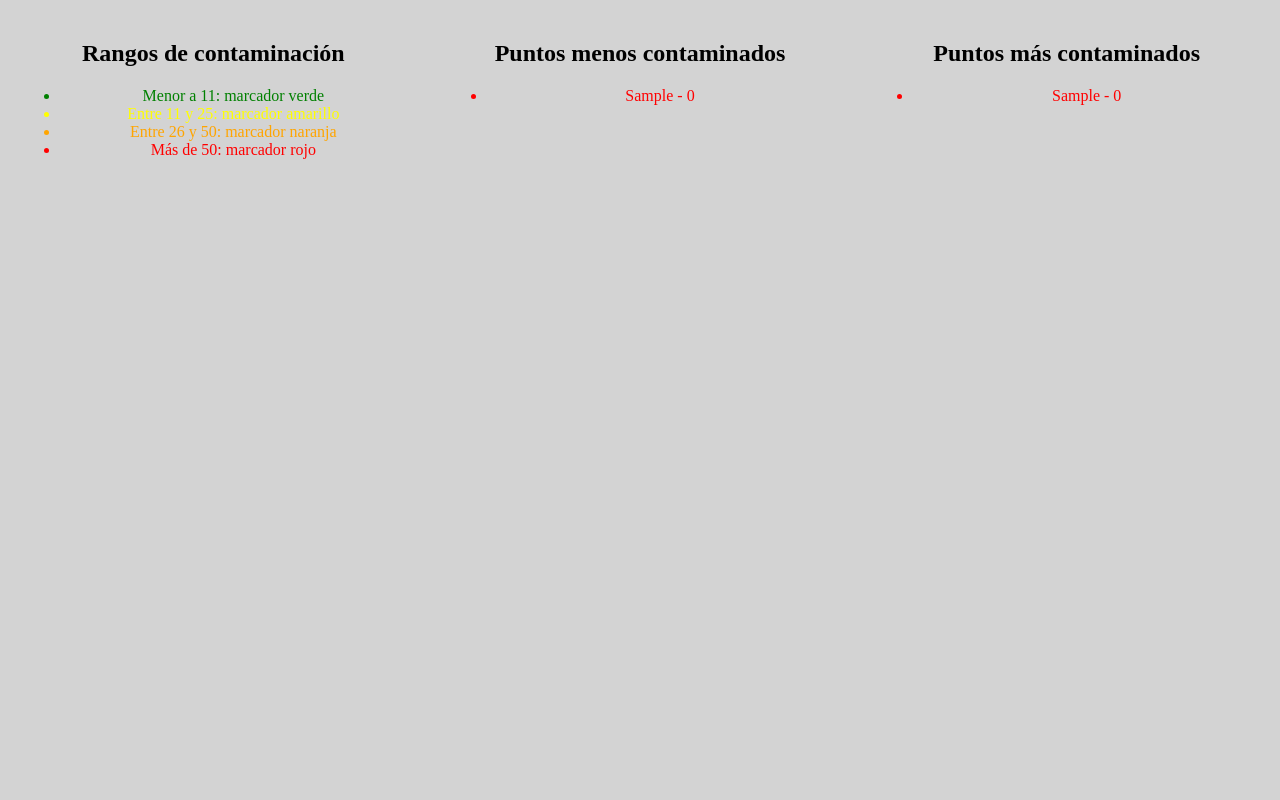
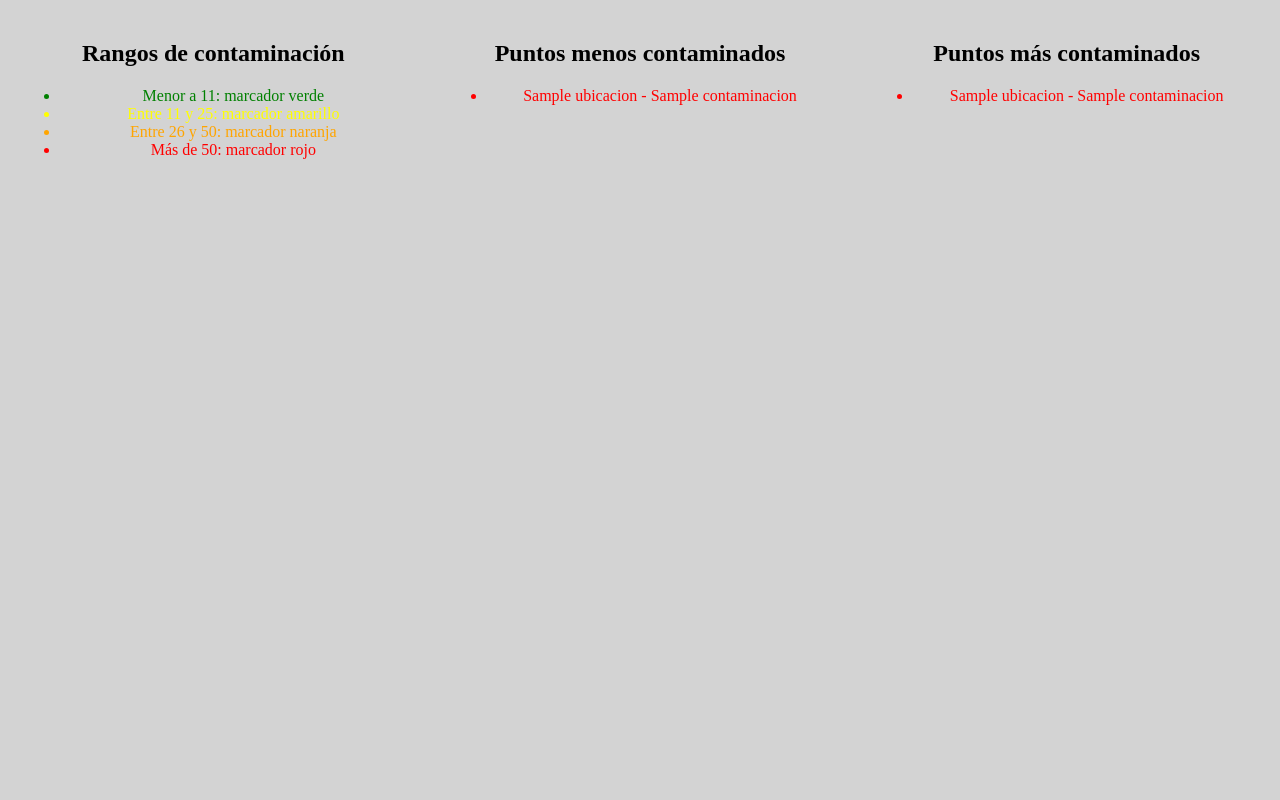
Before and after one commit to aitormorais/TrabajoFinGrado, a Django app: template web/templates/base.html in a window 1280 px wide. Shown: the part 720-1520 px from the top of the page. Run offline with Django 4.2, Linux system fonts and the light colour scheme; data comes from the database, SQL or seed files in the repository; both versions use the stored data as it was after the commit; the template is opened without the code that fills it: values that come from a table or form of the project are taken from there, most other values are stand-ins (such as "Sample title", 1, 10 or a date in 2020); some libraries are stand-ins or nearby versions.

Commit message:
ultimos detalles;)

```diff
--- a/bot/tratar_imagen.py
+++ b/bot/tratar_imagen.py
@@ -7,7 +7,7 @@ def tratar(nombre_imagen):
     if img is None:
         raise ValueError("No se pudo cargar la imagen: ", nombre_imagen)
     # Aplicar filtro de diferencia de mediana
-    img_suave = cv2.medianBlur(img, 5)
+    img_suave = cv2.medianBlur(img, 7)
     # Convertir a escala de grises
     img_gris = cv2.cvtColor(img_suave, cv2.COLOR_BGR2GRAY)
     # Aplicar la diferencia entre la imagen original y la imagen suavizada con el filtro de mediana
--- a/web/models.py
+++ b/web/models.py
@@ -2,10 +2,10 @@ from django.db import models
 from django.forms import ModelForm
 
 class Ubicacion(models.Model):
-    nombre = models.CharField(max_length=20)
+    nombre = models.CharField(max_length=200)
     lat = models.CharField(max_length=200)
     lng = models.CharField(max_length=200)
-    contaminacion = models.CharField(max_length=200)
+    contaminacion = models.FloatField()
     fecha = models.DateTimeField(auto_now_add=True)
     def __unicode__(self):
         return self.nombre
@@ -14,4 +14,4 @@ class Ubicacion(models.Model):
 class UbicacionForm(ModelForm):
     class Meta:
         model = Ubicacion
-        fields = ['lat', 'lng','nombre']
+        fields = ['lat', 'lng','nombre','contaminacion']
--- a/web/static/css/styles.css
+++ b/web/static/css/styles.css
@@ -1,18 +1,33 @@
-/* Estilos responsivos para el mapa */
-.map {
+html, body {
+  height: 100%;
+  margin: 0;
+  padding: 0;
+  }
+.labels {
+  display: flex;
+  height: 100%;
+}
+
+.label {
+  flex: 1;
+  padding: 20px;
+  background-color: lightgray;
+  text-align: center;
+}
+
+#map {
     width: 100%;
     height: 600px;
-  }
+}
 
-  /* Estilos adicionales para mejorar la apariencia */
-  header {
+header {
     background-color: #333;
     color: #fff;
     padding: 20px;
     text-align: center;
-  }
+}
 
-  header a {
+header a {
     color: #fff;
     text-decoration: none;
-  }
+}
--- a/web/static/js/maps.js
+++ b/web/static/js/maps.js
@@ -28,7 +28,7 @@ function generarMarkers(mk){
     var marker = new google.maps.Marker({
         position: new google.maps.LatLng(lat,lng),
         map: map,
-        title: "nombre",
+        title: mk[0],
         icon: {
             path: google.maps.SymbolPath.CIRCLE,
             scale: 10,
--- a/web/templates/base.html
+++ b/web/templates/base.html
@@ -63,17 +28,16 @@
       <h2>Puntos menos contaminados</h2>
       <ul>
         {% for ubicacion in tres_menos_contaminadas %}
-          {% if ubicacion.3 <= 10 %}
-            <li style="color: green;">{{ ubicacion.0 }} - {{ ubicacion.3|default:0 }}</li>
-          {% elif ubicacion.3 > 10 and ubicacion.3 <= 25 %}
-            <li style="color: yellow;">{{ ubicacion.0 }} - {{ ubicacion.3|default:0 }}</li>
-          {% elif ubicacion.3 > 25 and ubicacion.3 <= 50 %}
-            <li style="color: orange;">{{ ubicacion.0 }} - {{ ubicacion.3|default:0 }}</li>
+          {% if ubicacion.contaminacion <= 10 %}
+            <li style="color: green;">{{ ubicacion.nombre }} - {{ ubicacion.contaminacion }}</li>
+          {% elif ubicacion.contaminacion > 10 and ubicacion.contaminacion <= 25 %}
+            <li style="color: yellow;">{{ ubicacion.nombre }} - {{ ubicacion.contaminacion }}</li>
+          {% elif ubicacion.contaminacion > 25 and ubicacion.contaminacion <= 50 %}
+            <li style="color: orange;">{{ ubicacion.nombre }} - {{ ubicacion.contaminacion }}</li>
           {% else %}
-            <li style="color: red;">{{ ubicacion.0 }} - {{ ubicacion.3|default:0 }}</li>
+            <li style="color: red;">{{ ubicacion.nombre }} - {{ ubicacion.contaminacion }}</li>
           {% endif %}
         {% endfor %}
-
       </ul>
     </div>
 
@@ -83,14 +47,14 @@
       <h2>Puntos más contaminados</h2>
       <ul>
         {% for ubicacion in tres_mas_contaminadas %}
-          {% if ubicacion.3 <= 10 %}
-            <li style="color: green;">{{ ubicacion.0 }} - {{ ubicacion.3|default:0 }}</li>
-          {% elif ubicacion.3 > 10 and ubicacion.3 <= 25 %}
-            <li style="color: yellow;">{{ ubicacion.0 }} - {{ ubicacion.3|default:0 }}</li>
-          {% elif ubicacion.3 > 25 and ubicacion.3 <= 50 %}
-            <li style="color: orange;">{{ ubicacion.0 }} - {{ ubicacion.3|default:0 }}</li>
+          {% if ubicacion.contaminacion <= 10 %}
+          <li style="color: green;">{{ ubicacion.nombre }} - {{ ubicacion.contaminacion }}</li>
+          {% elif ubicacion.contaminacion > 10 and ubicacion.contaminacion <= 25 %}
+          <li style="color: yellow;">{{ ubicacion.nombre }} - {{ ubicacion.contaminacion }}</li>
+          {% elif ubicacion.contaminacion > 25 and ubicacion.contaminacion <= 50 %}
+          <li style="color: orange;">{{ ubicacion.nombre }} - {{ ubicacion.contaminacion }}</li>
           {% else %}
-            <li style="color: red;">{{ ubicacion.0 }} - {{ ubicacion.3|default:0 }}</li>
+          <li style="color: red;">{{ ubicacion.nombre }} - {{ ubicacion.contaminacion }}</li>
           {% endif %}
         {% endfor %}
 
```
Also changed, not shown: other parts of web/templates/base.html (+0 -35 lines), bot/bot.py (+15 -12 lines), bot/data.json (added, +1 -0 lines), web/views.py (+3 -11 lines), bot/a.jpg (added), bot/img_puntos.jpg (added), db.sqlite3, web/migrations/0003_alter_ubicacion_contaminacion.py (added), web/respaldo.py (added), 1 other file.
